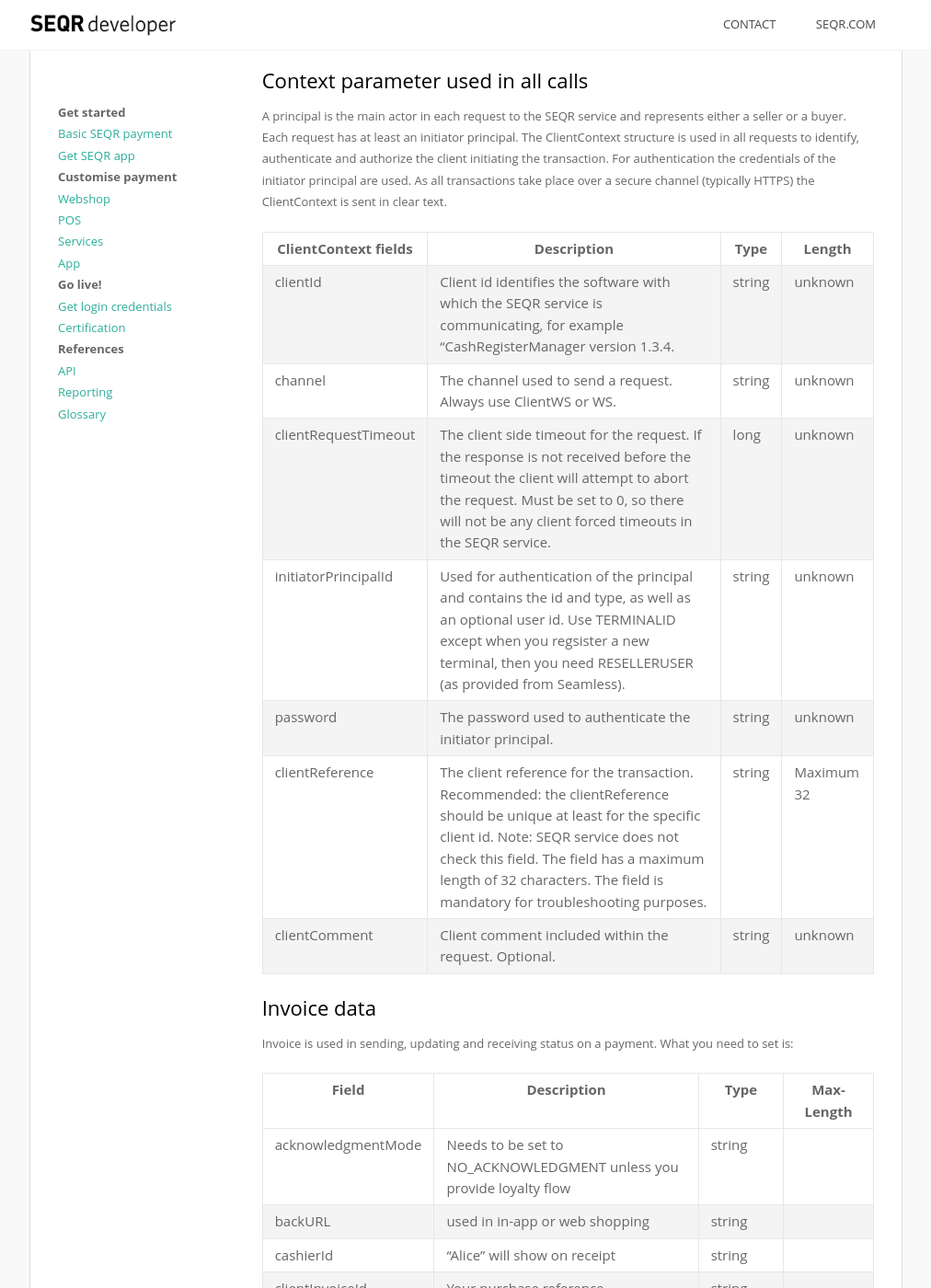
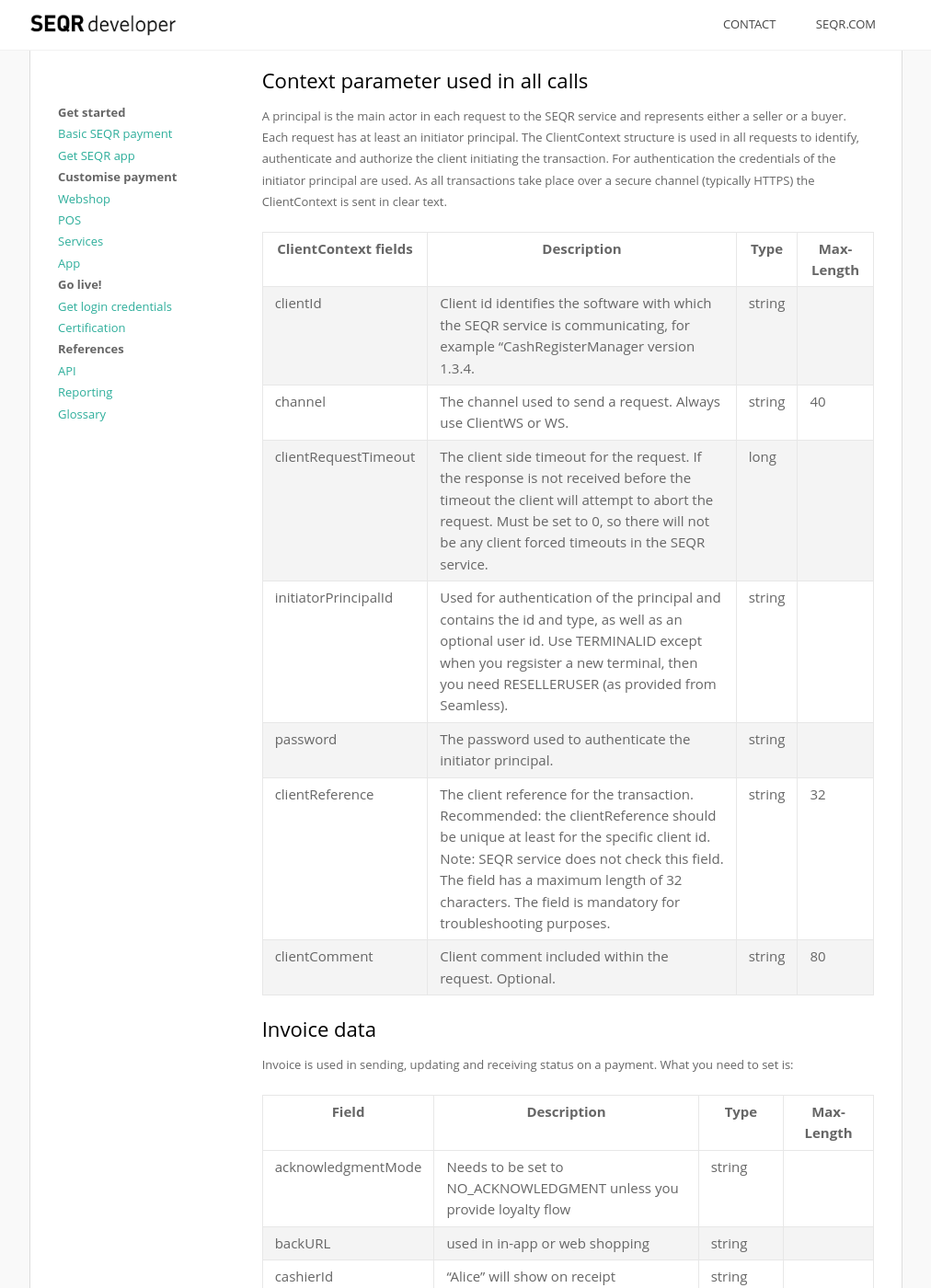
Before and after one commit to SeamlessDistribution/SeamlessDistribution.github.io, a Jekyll site: the page built from merchant/reference/api.md, in a window 1280 px wide and 1400 px high, scrolled down 1600 px. Shown: the whole window at 92% size, without its empty margins (138-1150 px from the left). Built offline with Jekyll 4.4.1, drawn with Linux system fonts in a browser that asks for light colours.

Commit message:
typos fixed

```diff
--- a/merchant/reference/api.md
+++ b/merchant/reference/api.md
@@ -147,29 +147,29 @@
 The ClientContext structure is used in all requests to identify, authenticate and authorize the client initiating the transaction. For authentication the credentials of the initiator principal are used. As all transactions take place over a secure channel (typically HTTPS) the ClientContext is sent in clear text.
 
 <table>
-<tr><th>ClientContext fields</th><th>Description</th><th>Type</th><th>Length</th></tr>
+<tr><th>ClientContext fields</th><th>Description</th><th>Type</th><th>Max-Length</th></tr>
 <tr><td>clientId </td>
     <td> Client id identifies the software with which the SEQR service is communicating, for example “CashRegisterManager version 1.3.4.</td>
     <td> string </td>
-    <td> unknown </td></tr>
+    <td> </td></tr>
 <tr><td>channel </td>
     <td> The channel used to send a request. Always use ClientWS or WS. </td>
     <td> string </td>
-    <td> unknown </td></tr>
+    <td> 40 </td></tr>
 <tr><td>clientRequestTimeout </td>
     <td> The client side timeout for the request. If the response is not received before the timeout the client will attempt to abort the request. Must be set to 0, so there will not be any client forced timeouts in the SEQR service. </td>
     <td> long </td>
-    <td> unknown </td></tr>
+    <td>  </td></tr>
 <tr><td>initiatorPrincipalId </td>
     <td> Used for authentication of the principal and contains the id and type, as well as an optional user id.
          Use TERMINALID except when you regsister a new terminal, then you need RESELLERUSER (as provided from Seamless).
     </td>
     <td> string </td>
-    <td> unknown </td></tr>
+    <td>  </td></tr>
 <tr><td>password</td>
     <td>The password used to authenticate the initiator principal.</td>
     <td> string </td>
-    <td> unknown </td></tr>
+    <td>  </td></tr>
 <tr><td>clientReference </td>
     <td>The client reference for the transaction.
         Recommended: the clientReference should be unique at least for the specific client id.
@@ -177,11 +177,11 @@
         The field is mandatory for troubleshooting purposes.
     </td>
     <td> string </td>
-    <td> Maximum 32 </td></tr>
+    <td> 32 </td></tr>
 <tr><td>clientComment </td>
     <td>Client comment included within the request. Optional.</td>
     <td> string </td>
-    <td> unknown </td></tr>
+    <td> 80 </td></tr>
 </table>
 
 
@@ -203,7 +203,7 @@
 | invoiceRows | See [invoiceRow data description](#invoiceRow) |
 | issueDate | cashregsister Date  | dateTime | XSD standard |
 | notificationURL | optional notification/confirmation url | string |  |
-| paymentMode | use IMMEDIATE_DEBIT as RESERVATION_DESIRED / RESERVATION_REQUIRED are limited in use | string | unknown |
+| paymentMode | use IMMEDIATE_DEBIT as RESERVATION_DESIRED / RESERVATION_REQUIRED are limited in use | string |  |
 | title | title displayed on bill and receipt | string |  |
 | totalAmount | full amount of invoice/bill | unknown |  |
 
```
Also changed, not shown: other parts of merchant/reference/api.md (+1 -1 lines).
